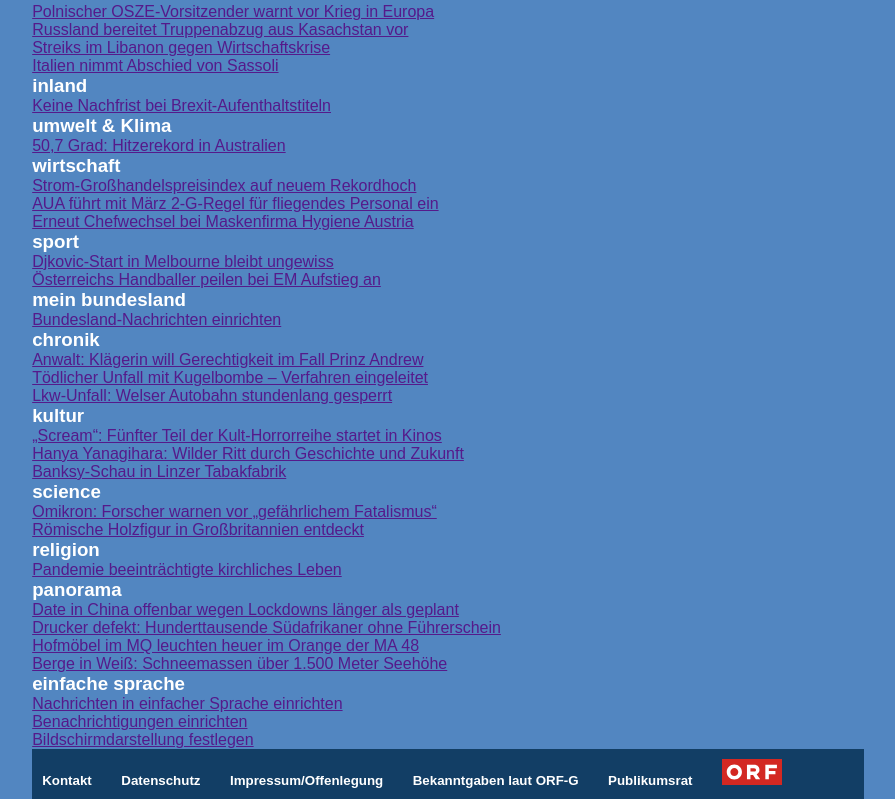
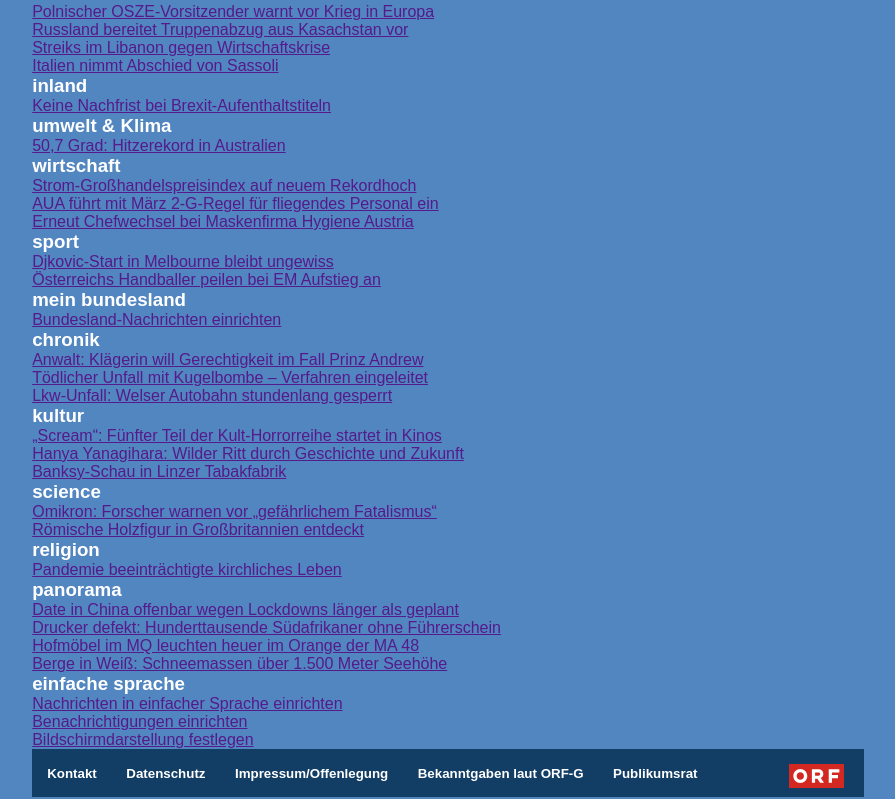
Before and after one commit to EstephR/Day4CSS, a plain HTML site: page Challenge1/index.html in a window 1280 px wide. Shown: the part 426-1225 px from the top of the page, without its empty margins (19-914 px from the left). Drawn offline with Linux system fonts and the light colour scheme.

Commit message:
finished footer

```diff
--- a/Challenge1/style/navbars.css
+++ b/Challenge1/style/navbars.css
@@ -24,7 +24,7 @@
 }
 
 .mainfooter ul {
-    padding: 10px;
+    padding: 15px;
     background-color: #123e65;
 }
 
@@ -42,5 +42,11 @@
 }
 
 .footerlogo {
-    width: 60px;
+    position: absolute;
+    right: 20px;
+    width: 55px;
 }
+
+.mainfooter ul {
+    position: relative;
+}
```
